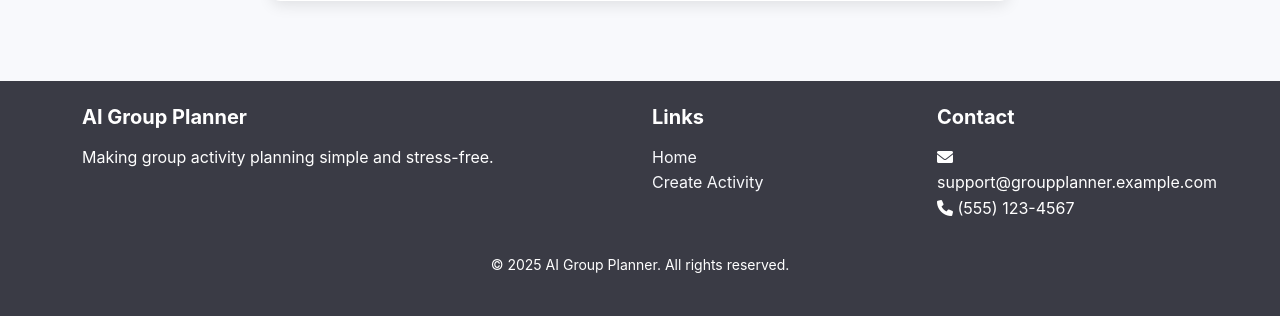
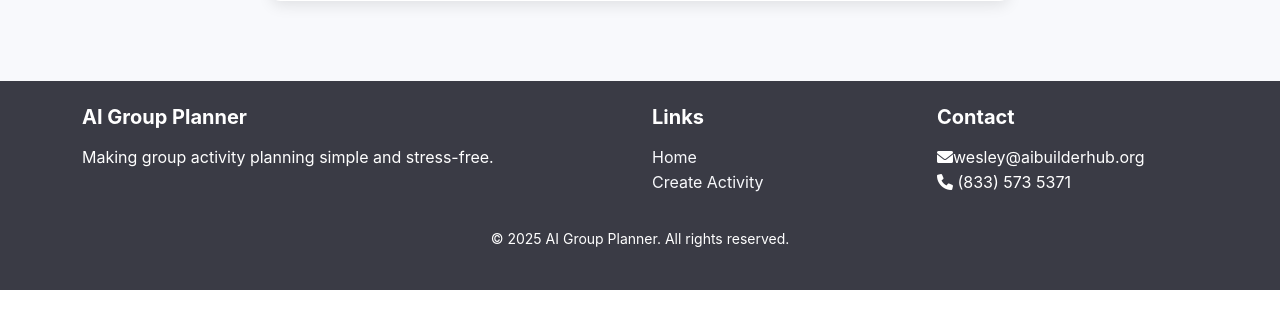
Before and after one commit to Dommers-AI-Agents/AI-Agent-ActivityPlanner, a Flask app: page /profile in a window 1280 px wide. Shown: the part 546-862 px from the top of the page. After the commit the page ends 836 px from the top, so only its background shows below. Run offline with Flask 3, Linux system fonts and the light colour scheme; the visitor is signed in with stand-in values (Sample User, id 1).

Commit message:
update email

```diff
--- a/app/templates/base.html
+++ b/app/templates/base.html
@@ -97,8 +97,8 @@
                 <div class="col-md-3">
                     <h5>Contact</h5>
                     <p>
-                        <i class="fas fa-envelope"></i> support@groupplanner.example.com<br>
-                        <i class="fas fa-phone"></i> (555) 123-4567
+                        <i class="fas fa-envelope"></i>wesley@aibuilderhub.org<br>
+                        <i class="fas fa-phone"></i> (833) 573 5371
                     </p>
                 </div>
             </div>
```
